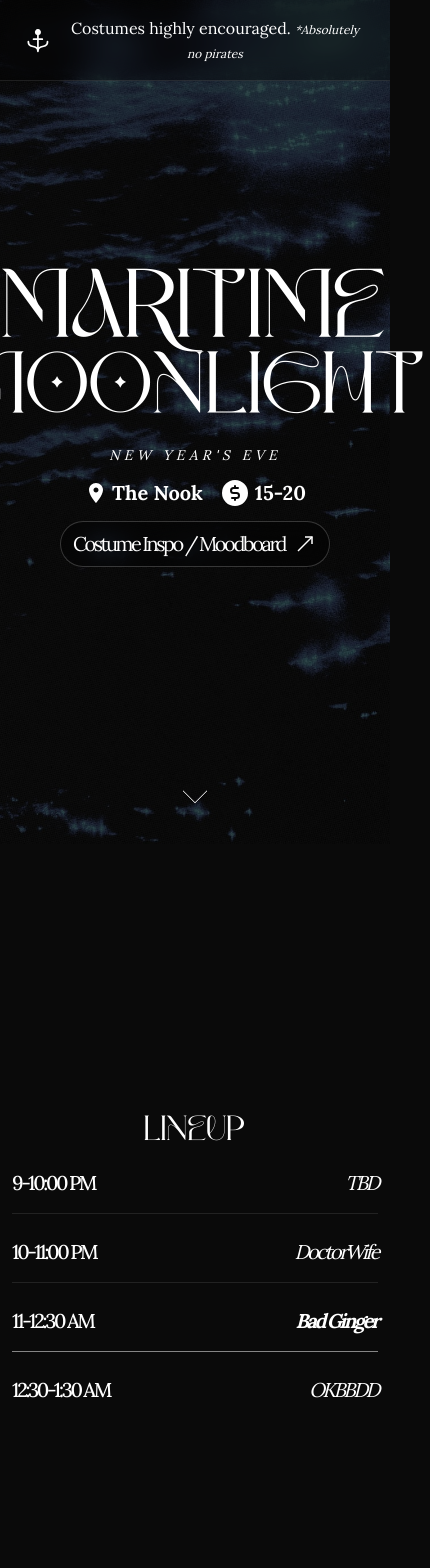
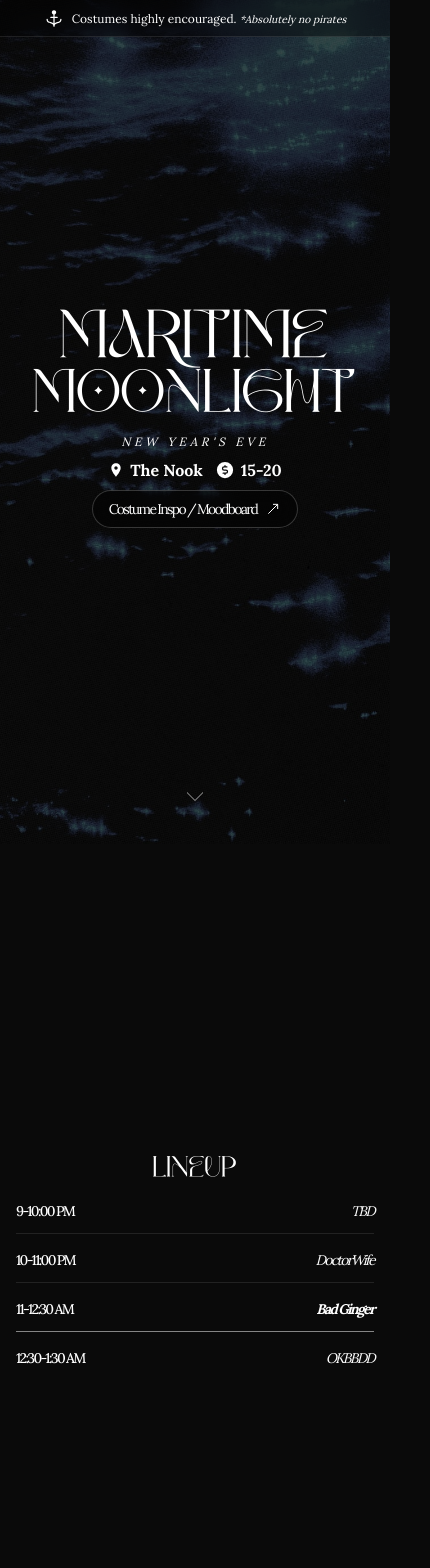
Before and after one commit to GrantEadie/nk-nye-2025, a Next.js app: page / in a window 390 px wide. Shown: the top 1568 px of the page, 430 px wide, since content can reach past the window. Built offline with nearby package versions, Linux system fonts and the light colour scheme.

Commit message:
fix mobile view

```diff
--- a/app/page.tsx
+++ b/app/page.tsx
@@ -50,61 +50,59 @@ export default function Home() {
 
       {/* Alert Banner */}
       <div
-        className={`fixed top-0 left-0 right-0 z-50 bg-black/40 backdrop-blur-md text-white py-4 px-6 text-center transition-transform duration-700 delay-2000 border-b border-white/10 ${
+        className={`fixed top-0 left-0 right-0 z-50 bg-black/40 backdrop-blur-md text-white py-2 sm:py-4 px-4 sm:px-6 text-center transition-transform duration-700 delay-2000 border-b border-white/10 ${
           isLoaded ? "translate-y-0" : "-translate-y-full"
         }`}
       >
-        <div className="flex items-center justify-center gap-3 max-w-4xl mx-auto">
+        <div className="flex items-center justify-center gap-2 sm:gap-3 max-w-4xl mx-auto">
           <svg
             xmlns="http://www.w3.org/2000/svg"
-            width="32"
-            height="32"
+            className="w-5 h-5 sm:w-8 sm:h-8 shrink-0"
             fill="white"
             viewBox="0 0 256 256"
           >
             <path d="M224,144c0,38.11-27.67,45.66-49.9,51.72C149.77,202.36,136,207.31,136,232a8,8,0,0,1-16,0c0-24.69-13.77-29.64-38.1-36.28C59.67,189.66,32,182.11,32,144a8,8,0,0,1,16,0c0,24.69,13.77,29.64,38.1,36.28,11.36,3.1,24.12,6.6,33.9,14.34V128H88a8,8,0,0,1,0-16h32V82.83a28,28,0,1,1,16,0V112h32a8,8,0,0,1,0,16H136v66.62c9.78-7.74,22.54-11.24,33.9-14.34C194.23,173.64,208,168.69,208,144a8,8,0,0,1,16,0Z"></path>
           </svg>
-          <p className="text-m sm:text-s">
+          <p className="text-xs sm:text-base leading-tight sm:leading-normal">
             Costumes highly encouraged.{" "}
-            {/* <br className="sm:hidden"/> */}
-            <span className="italic text-xs">*Absolutely no pirates</span>
+            <span className="italic text-[0.65rem] sm:text-xs">*Absolutely no pirates</span>
           </p>
         </div>
       </div>
 
       {/* Hero Section - Full viewport height */}
-      <section className="flex flex-col items-center justify-center min-h-dvh gap-3 sm:gap-8 md:gap-10 relative z-10 px-3 sm:px-6 py-6 sm:py-0">
+      <section className="flex flex-col items-center justify-center min-h-dvh gap-2 sm:gap-8 md:gap-10 relative z-10 px-2 sm:px-6 py-6 sm:py-0">
         <h1
           className={`text-white text-center font-[Calora] px-1 sm:px-2 leading-[0.82] transition-all duration-1000 delay-300 ${
             isLoaded ? "opacity-100 translate-y-0" : "opacity-0 -translate-y-8"
           }`}
         >
-          <div className="text-[100px] xs:text-[140px] sm:text-[150px] md:text-[180px] lg:text-[210px]">
+          <div className="text-[70px] xs:text-[100px] sm:text-[150px] md:text-[180px] lg:text-[210px]">
             MARITIME
           </div>
-          <div className="text-[90px] xs:text-[126px] sm:text-[135px] md:text-[162px] lg:text-[189px]">
+          <div className="text-[63px] xs:text-[90px] sm:text-[135px] md:text-[162px] lg:text-[189px]">
             MOONLIGHT
           </div>
         </h1>
 
         <h3
-          className={`text-center text-sm xs:text-base sm:text-xl md:text-3xl text-white transition-all duration-1000 delay-500 uppercase tracking-[0.3em] xs:tracking-[0.5em] sm:tracking-[1em] italic ${
+          className={`text-center text-xs xs:text-sm sm:text-xl md:text-3xl text-white transition-all duration-1000 delay-500 uppercase tracking-[0.3em] xs:tracking-[0.4em] sm:tracking-[1em] italic ${
             isLoaded ? "opacity-100 translate-y-0" : "opacity-0 -translate-y-8"
           }`}
         >
           New Year's Eve
         </h3>
 
-        <div className="flex gap-4 sm:gap-10 flex-wrap justify-center">
+        <div className="flex gap-3 sm:gap-10 flex-wrap justify-center">
           <h3
-            className={`text-center font-bold text-xl xs:text-2xl sm:text-xl md:text-2xl text-white flex items-center justify-center gap-1 sm:gap-2 transition-all duration-1000 delay-700 ${
+            className={`text-center font-bold text-base xs:text-lg sm:text-xl md:text-2xl text-white flex items-center justify-center gap-1.5 sm:gap-2 transition-all duration-1000 delay-700 ${
               isLoaded
                 ? "opacity-100 translate-y-0"
                 : "opacity-0 -translate-y-8"
             }`}
           >
             <svg
-              className="w-6 h-6 xs:w-8 xs:h-8 sm:w-6 sm:h-6 md:w-7 md:h-7"
+              className="w-4 h-4 xs:w-5 xs:h-5 sm:w-6 sm:h-6 md:w-7 md:h-7"
               viewBox="0 0 24 24"
               fill="currentColor"
             >
@@ -113,7 +111,7 @@ export default function Home() {
             The Nook
           </h3>
           <h3
-            className={`text-center font-bold text-xl xs:text-2xl sm:text-xl md:text-2xl text-white flex items-center justify-center gap-1 sm:gap-2 transition-all duration-1000 delay-700 ${
+            className={`text-center font-bold text-base xs:text-lg sm:text-xl md:text-2xl text-white flex items-center justify-center gap-1.5 sm:gap-2 transition-all duration-1000 delay-700 ${
               isLoaded
                 ? "opacity-100 translate-y-0"
                 : "opacity-0 -translate-y-8"
@@ -121,7 +119,7 @@ export default function Home() {
           >
             <svg
               xmlns="http://www.w3.org/2000/svg"
-              className="w-8 h-8 xs:w-10 xs:h-10 sm:w-7 sm:h-7"
+              className="w-5 h-5 xs:w-6 xs:h-6 sm:w-7 sm:h-7"
               fill="white"
               viewBox="0 0 256 256"
             >
@@ -133,7 +131,7 @@ export default function Home() {
 
         <a
           href="https://www.pinterest.com/arielwright/ships-in-the-night/?invite_code=0c8cb49cf2da430a9f175c1653f13fcb&sender=298715525192618351s"
-          className={`flex items-center justify-center text-center gap-2 sm:gap-4 text-xl xs:text-2xl sm:text-xl md:text-2xl lg:text-3xl font-extralight text-white group active:drop-shadow-[0_0_8px_rgba(255,255,255,0.8)] border border-white/20 rounded-full px-3 py-2 xs:px-4 xs:py-2 sm:px-8 sm:py-4 transition-all duration-500 bg-black/40 backdrop-blur-md hover:bg-white/20 active:bg-white/20 ${
+          className={`flex items-center justify-center text-center gap-2 sm:gap-4 text-sm xs:text-base sm:text-xl md:text-2xl lg:text-3xl font-extralight text-white group active:drop-shadow-[0_0_8px_rgba(255,255,255,0.8)] border border-white/20 rounded-full px-4 py-2 xs:px-5 xs:py-2.5 sm:px-8 sm:py-4 transition-all duration-500 bg-black/40 backdrop-blur-md hover:bg-white/20 active:bg-white/20 ${
             isLoaded ? "opacity-100 translate-y-0" : "opacity-0 translate-y-8"
           }`}
         >
@@ -141,7 +139,7 @@ export default function Home() {
             Costume Inspo / Moodboard
           </span>
           <svg
-            className="w-6 h-6 xs:w-8 xs:h-8 sm:w-6 sm:h-6 md:w-8 md:h-8 lg:w-10 lg:h-10 shrink-0"
+            className="w-4 h-4 xs:w-5 xs:h-5 sm:w-6 sm:h-6 md:w-8 md:h-8 lg:w-10 lg:h-10 shrink-0"
             viewBox="0 0 24 24"
             fill="none"
             stroke="currentColor"
@@ -153,12 +151,12 @@ export default function Home() {
         </a>
 
         <div
-          className={`absolute bottom-3 sm:bottom-8 left-1/2 -translate-x-1/2 transition-all duration-1000 delay-2000 animate-bounce ${
+          className={`absolute bottom-6 sm:bottom-8 left-1/2 -translate-x-1/2 transition-all duration-1000 delay-2000 animate-bounce ${
             isLoaded ? "opacity-100" : "opacity-0"
           }`}
         >
           <svg
-            className="w-12 h-12 xs:w-16 xs:h-16 sm:w-24 sm:h-24 md:w-28 md:h-28 text-white"
+            className="w-8 h-8 xs:w-12 xs:h-12 sm:w-24 sm:h-24 md:w-28 md:h-28 text-white"
             viewBox="0 0 24 24"
             fill="none"
             stroke="currentColor"
@@ -170,39 +168,39 @@ export default function Home() {
       </section>
 
       {/* Lineup Section */}
-      <section className="flex flex-col items-center justify-center min-h-dvh gap-4 sm:gap-10 relative z-10 px-3 sm:px-6 py-10 sm:py-20">
-        <div className="flex flex-col gap-4 sm:gap-10 w-full max-w-4xl text-center text-white items-center">
-          <h4 className="font-[Calora] text-4xl xs:text-6xl sm:text-5xl md:text-7xl font-light">
+      <section className="flex flex-col items-center justify-center min-h-dvh gap-3 sm:gap-10 relative z-10 px-4 sm:px-6 py-10 sm:py-20">
+        <div className="flex flex-col gap-3 sm:gap-10 w-full max-w-4xl text-center text-white items-center">
+          <h4 className="font-[Calora] text-3xl xs:text-4xl sm:text-5xl md:text-7xl font-light">
             LINEUP
           </h4>
 
-          <div className="flex flex-col items-center gap-6 sm:gap-8 text-xl xs:text-2xl sm:text-lg md:text-xl lg:text-2xl tracking-[-.12em] w-full max-w-2xl">
+          <div className="flex flex-col items-center gap-4 sm:gap-8 text-sm xs:text-base sm:text-lg md:text-xl lg:text-2xl tracking-[-.12em] w-full max-w-2xl">
 
-            <div className="flex justify-between w-full border-b border-white/10 pb-4">
+            <div className="flex justify-between w-full border-b border-white/10 pb-3 sm:pb-4">
               <span className="font-medium">9-10:00 PM</span>
               <span className="italic">TBD</span>
             </div>
-            <div className="flex justify-between w-full border-b border-white/10 pb-4">
+            <div className="flex justify-between w-full border-b border-white/10 pb-3 sm:pb-4">
               <span className="font-medium">10-11:00 PM</span>
               <span className="italic">DoctorWife</span>
             </div>
-            <div className="flex justify-between w-full border-b border-white/50 pb-4">
+            <div className="flex justify-between w-full border-b border-white/50 pb-3 sm:pb-4">
               <span className="font-medium">11-12:30 AM</span>
               <span className="italic font-bold">Bad Ginger</span>
             </div>
-            <div className="flex justify-between w-full pb-4">
+            <div className="flex justify-between w-full pb-3 sm:pb-4">
               <span className="font-medium">12:30-1:30 AM</span>
               <span className="italic">OKBBDD</span>
             </div>
           </div>
         </div>
         <div
-          className={`absolute bottom-3 sm:bottom-8 left-1/2 -translate-x-1/2 transition-all duration-1000 delay-2000 animate-bounce ${
+          className={`absolute bottom-6 sm:bottom-8 left-1/2 -translate-x-1/2 transition-all duration-1000 delay-2000 animate-bounce ${
             isLoaded ? "opacity-100" : "opacity-0"
           }`}
         >
           <svg
-            className="w-12 h-12 xs:w-16 xs:h-16 sm:w-24 sm:h-24 md:w-28 md:h-28 text-white"
+            className="w-8 h-8 xs:w-12 xs:h-12 sm:w-24 sm:h-24 md:w-28 md:h-28 text-white"
             viewBox="0 0 24 24"
             fill="none"
             stroke="currentColor"
@@ -214,13 +212,13 @@ export default function Home() {
       </section>
 
       {/* Getting There Section */}
-      <section className="flex flex-col items-center justify-center min-h-dvh gap-4 sm:gap-10 relative z-10 px-3 sm:px-6 py-10 sm:py-20">
-        <div className="flex flex-col gap-4 sm:gap-10 w-full max-w-4xl text-center text-white items-center">
-          <h4 className="font-[Calora] text-4xl xs:text-6xl sm:text-5xl md:text-7xl font-light">
+      <section className="flex flex-col items-center justify-center min-h-dvh gap-3 sm:gap-10 relative z-10 px-4 sm:px-6 py-10 sm:py-20">
+        <div className="flex flex-col gap-3 sm:gap-10 w-full max-w-4xl text-center text-white items-center">
+          <h4 className="font-[Calora] text-3xl xs:text-4xl sm:text-5xl md:text-7xl font-light">
             PARKING MAP
           </h4>
 
-          <div className="flex flex-col items-center gap-4 sm:gap-10 text-xl xs:text-2xl sm:text-lg md:text-xl lg:text-2xl tracking-[-.12em] px-2">
+          <div className="flex flex-col items-center gap-3 sm:gap-10 text-sm xs:text-base sm:text-lg md:text-xl lg:text-2xl tracking-[-.12em] px-2">
             <p className="font-medium italic">
               <span className="text-red-300 underline">No parking </span>
               <span className="underline">on the property</span>
```
